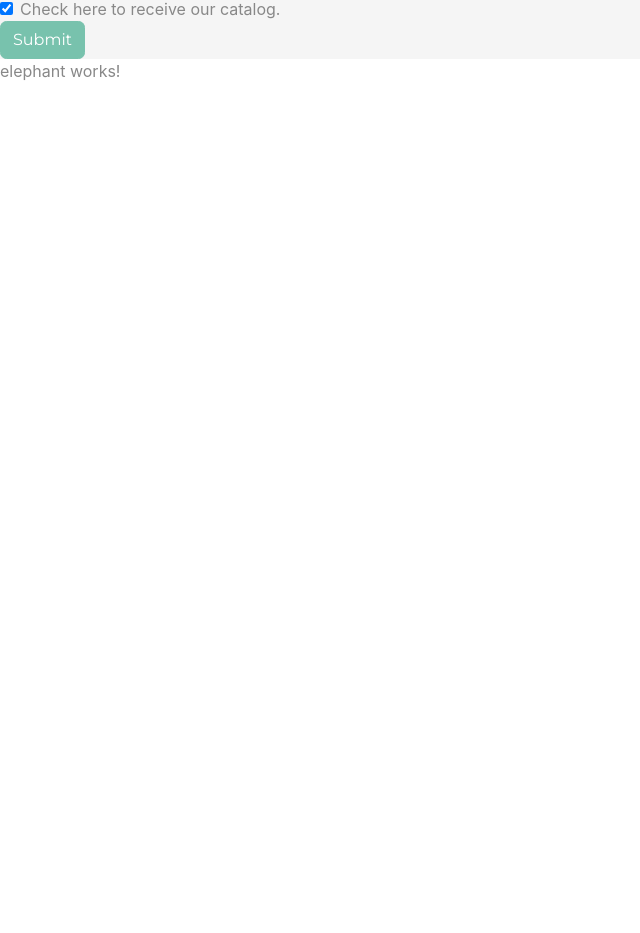
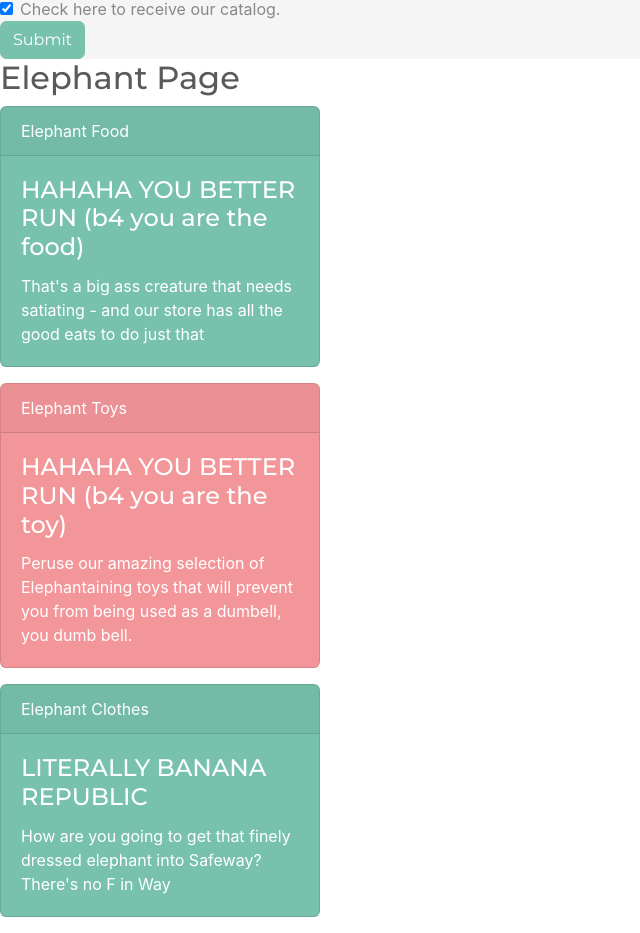
Before and after one commit to lauracoombs07/BootstrapAngular, an Angular app: page /elephant in a window 1280 px wide. Shown: the part 770-1703 px from the top of the page, without its empty margins (0-640 px from the left). Before the commit the page ends 869 px from the top, so only its background shows below. Built offline with nearby package versions, Linux system fonts and the light colour scheme.

Commit message:
updated HTML text for animal pages - mimicking the cat

```diff
--- a/package.json
+++ b/package.json
@@ -29,12 +29,12 @@
   },
   "devDependencies": {
     "@angular-devkit/build-angular": "~0.11.0",
-    "@angular/cli": "~7.1.0",
+    "@angular/cli": "^7.1.0",
     "@angular/compiler-cli": "~7.1.0",
     "@angular/language-service": "~7.1.0",
-    "@types/node": "~8.9.4",
     "@types/jasmine": "~2.8.8",
     "@types/jasminewd2": "~2.0.3",
+    "@types/node": "~8.9.4",
     "codelyzer": "~4.5.0",
     "jasmine-core": "~2.99.1",
     "jasmine-spec-reporter": "~4.2.1",
--- a/src/app/cat/cat.component.html
+++ b/src/app/cat/cat.component.html
@@ -3,22 +3,22 @@
     <div class="card text-white bg-primary mb-3" style="max-width: 20rem;">
         <div class="card-header">Cat Food</div>
         <div class="card-body">
-          <h4 class="card-title"></h4>
-          <p class="card-text">Find the food, clothing, and toys to keep your best friend, happy, healthy, and stylish.</p>
+          <h4 class="card-title">Cats love to sleep, eat, and mess with your stuff - in that order.</h4>
+          <p class="card-text">Get that cat nice and fat and save your precious shinies!</p>
         </div>
       </div>
       <div class="card text-white bg-secondary mb-3" style="max-width: 20rem;">
-          <div class="card-header">Cats</div>
+          <div class="card-header">Cat Toys</div>
           <div class="card-body">
-            <h4 class="card-title">Felines</h4>
-            <p class="card-text">Find the food, clothing, and toys for your favorite furrball. Lets keep in mind nothing will get your cat to like you but these things will help it hate you less.</p>
+            <h4 class="card-title">Keep those little f**ks occupied!</h4>
+            <p class="card-text">Lets keep in mind nothing will get your cat to like you but these things will help it hate you less.</p>
           </div>
         </div>
         <div class="card text-white bg-primary mb-3" style="max-width: 20rem;">
-            <div class="card-header">Elephants</div>
+            <div class="card-header">Cat Clothes</div>
             <div class="card-body">
-              <h4 class="card-title">Pachyderms</h4>
-              <p class="card-text">Keep your large pal up to date with the latest styles. Feeding your large buddy couldn't be easier with our selection.</p>
+              <h4 class="card-title">Get that little F**ker back</h4>
+              <p class="card-text">Put an ugly ass sweater on your cat - in the middle of summer! And buy other dumb stuff they will hate, just for the heck of it</p>
             </div>
           </div>
         </div>
--- a/src/app/dog/dog.component.html
+++ b/src/app/dog/dog.component.html
@@ -1,3 +1,24 @@
-<p>
-  dog works!
-</p>
+<h2>Dog Page</h2>
+<div class="flex-container">
+    <div class="card text-white bg-primary mb-3" style="max-width: 20rem;">
+        <div class="card-header">Dog Food</div>
+        <div class="card-body">
+          <h4 class="card-title"></h4>
+          <p class="card-text">You love your dog, and your dog loves you because you feed him/her. Moar food = moar love. It's simple trigonometry.</p>
+        </div>
+      </div>
+      <div class="card text-white bg-secondary mb-3" style="max-width: 20rem;">
+          <div class="card-header">Dog Toys</div>
+          <div class="card-body">
+            <h4 class="card-title">*SQUEAK* *SQUEAK* *FETCH*</h4>
+            <p class="card-text">Dogs are like stupid kids, but less stupid and more cute; but they'll still eat your favorite pair of kicks if you don't keep them occupies. These toys are designed to please!</p>
+          </div>
+        </div>
+        <div class="card text-white bg-primary mb-3" style="max-width: 20rem;">
+            <div class="card-header">Dog Clothes</div>
+            <div class="card-body">
+              <h4 class="card-title">Your dog doesn't deserve it, but you can't control yourself.</h4>
+              <p class="card-text"> We have all the things to make your cute pupper an even cuterer pupperer</p>
+            </div>
+          </div>
+        </div>
--- a/src/app/elephant/elephant.component.html
+++ b/src/app/elephant/elephant.component.html
@@ -1,3 +1,24 @@
-<p>
-  elephant works!
-</p>
+<h2>Elephant Page</h2>
+<div class="flex-container">
+    <div class="card text-white bg-primary mb-3" style="max-width: 20rem;">
+        <div class="card-header">Elephant Food</div>
+        <div class="card-body">
+          <h4 class="card-title">HAHAHA YOU BETTER RUN (b4 you are the food)</h4>
+          <p class="card-text">That's a big ass creature that needs satiating - and our store has all the good eats to do just that</p>
+        </div>
+      </div>
+      <div class="card text-white bg-secondary mb-3" style="max-width: 20rem;">
+          <div class="card-header">Elephant Toys</div>
+          <div class="card-body">
+            <h4 class="card-title">HAHAHA YOU BETTER RUN (b4 you are the toy)</h4>
+            <p class="card-text">Peruse our amazing selection of Elephantaining toys that will prevent you from being used as a dumbell, you dumb bell.</p>
+          </div>
+        </div>
+        <div class="card text-white bg-primary mb-3" style="max-width: 20rem;">
+            <div class="card-header">Elephant Clothes</div>
+            <div class="card-body">
+              <h4 class="card-title">LITERALLY BANANA REPUBLIC</h4>
+              <p class="card-text">How are you going to get that finely dressed elephant into Safeway? There's no F in Way</p>
+            </div>
+          </div>
+        </div>
```
